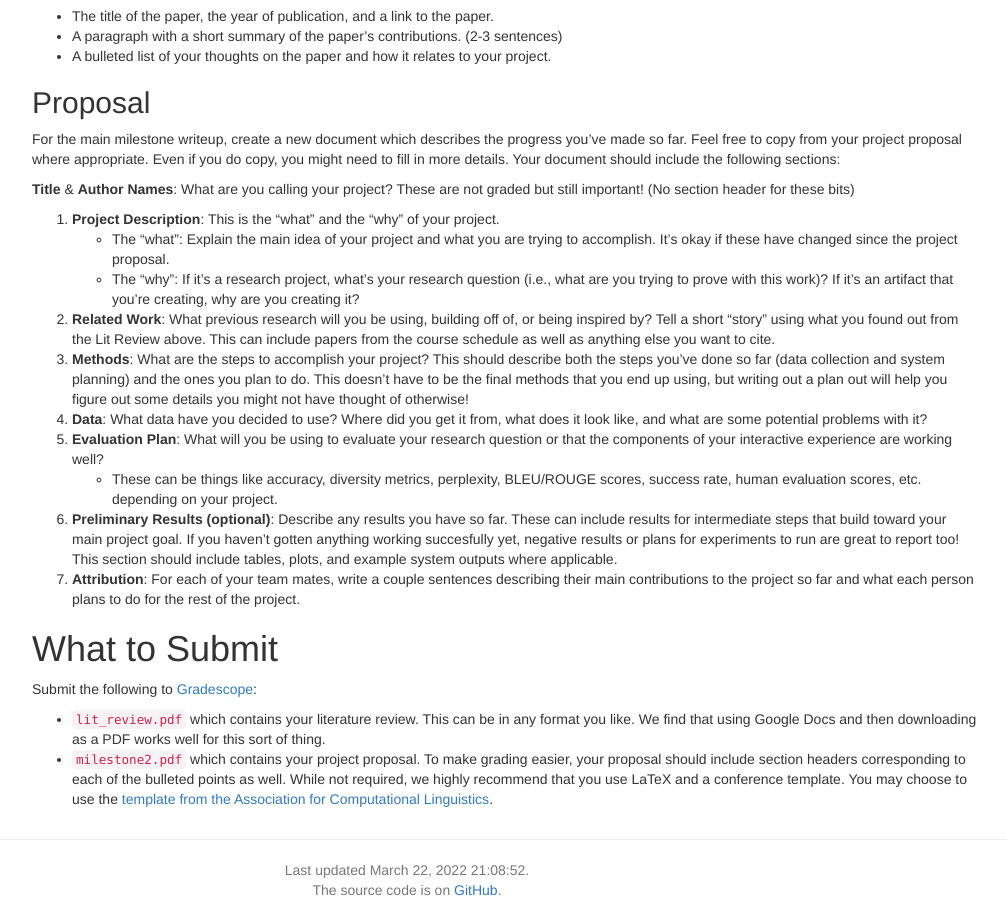
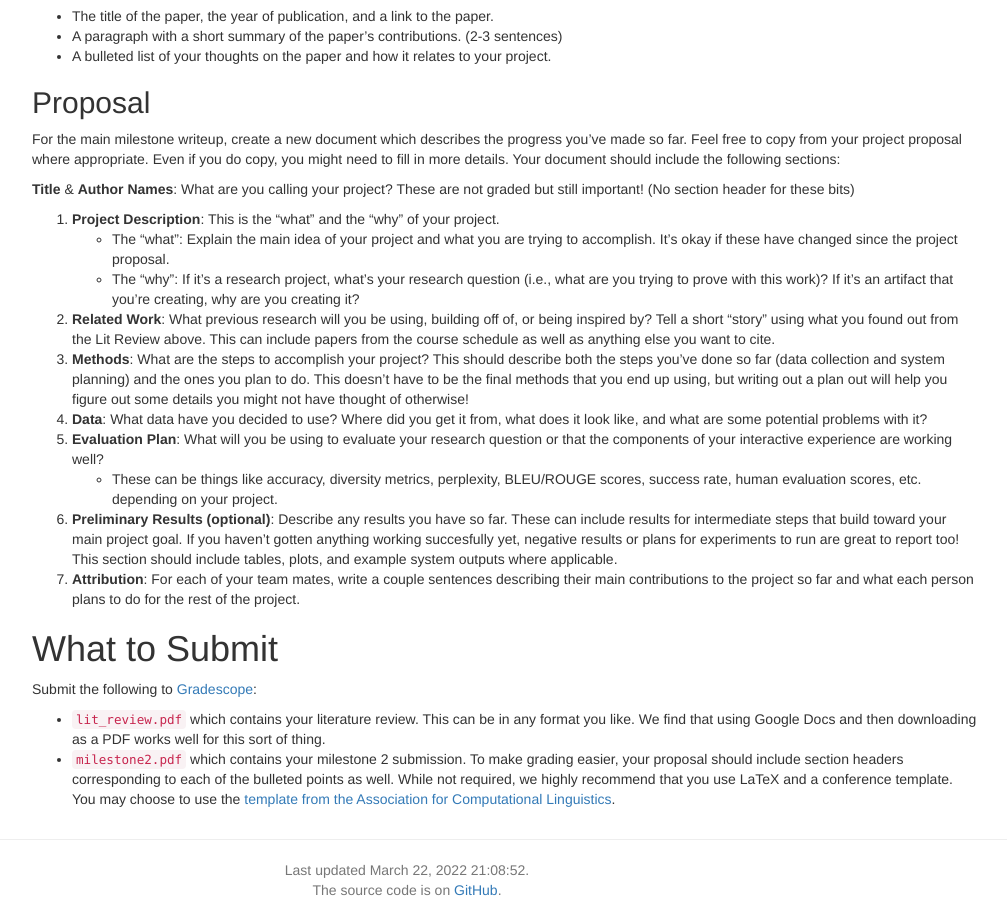
Before and after one commit to interactive-fiction-class/interactive-fiction-class.github.io, a Jekyll site: the page built from homeworks/progress-report1/pr1.md, in a window 1280 px wide and 900 px high, scrolled down 939 px. Shown: the whole window, without its empty margins (233-1240 px from the left). Built offline with Jekyll 4.4.1, drawn with Linux system fonts in a browser that asks for light colours; nearby versions of some CDN libraries; a script that is not in the unit is left out; some of the changed text lies outside the part shown.

Commit message:
Fixed typos in pr1.md

```diff
--- a/homeworks/progress-report1/pr1.md
+++ b/homeworks/progress-report1/pr1.md
@@ -59,7 +59,7 @@
 * Outline a more definite plan on the types of methods you want to use. What will your system look like?
    * If your project involves doing text parsing with tools like AllenNLP/Stanza/Spacy, do some experiments to see whether the parsing you want to do is feasible.
 
-For those with extra ambitious project, we suggest doing these bullet points for this milestone as well:
+For those with extra ambitious projects, we suggest doing these bullet points for this milestone as well:
 * If your project involves training/fine-tuning a neural network, try training some preliminary models and observing the outputs.
 * If your project involves a user experience of some sort, create a mock-up of the user interface (even if it's not fully functional/feature-complete yet).
 
@@ -103,4 +103,4 @@
 # What to Submit
 Submit the following to [Gradescope](https://www.gradescope.com/courses/354158/assignments/1944469):
 * `lit_review.pdf` which contains your literature review. This can be in any format you like. We find that using Google Docs and then downloading as a PDF works well for this sort of thing.
-* `milestone2.pdf` which contains your project proposal. To make grading easier, your proposal should include section headers corresponding to each of the bulleted points as well. While not required, we highly recommend that you use LaTeX and a conference template. You may choose to use the [template from the Association for Computational Linguistics](https://www.overleaf.com/latex/templates/acl-rolling-review-template/jxbhdzhmcpdm).
+* `milestone2.pdf` which contains your milestone 2 submission. To make grading easier, your proposal should include section headers corresponding to each of the bulleted points as well. While not required, we highly recommend that you use LaTeX and a conference template. You may choose to use the [template from the Association for Computational Linguistics](https://www.overleaf.com/latex/templates/acl-rolling-review-template/jxbhdzhmcpdm).
```
